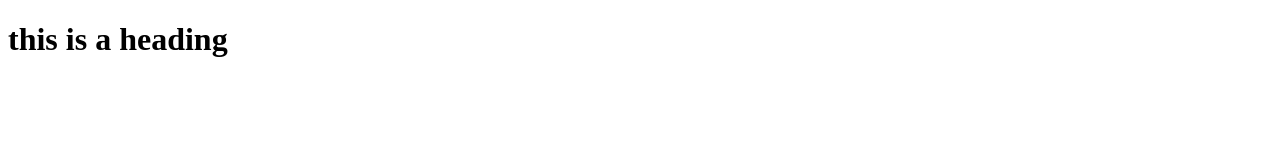
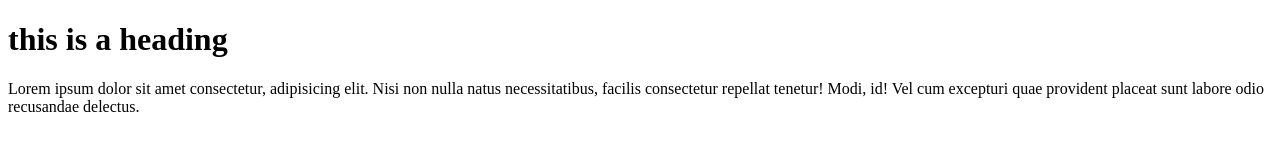
Before and after one commit to kaur1874/gh-demo, a plain HTML site: page index.html in a window 1280 px wide. Drawn offline with Linux system fonts and the light colour scheme.

Commit message:
add a paragraph

```diff
--- a/index.html
+++ b/index.html
@@ -9,5 +9,7 @@
 
    <h1> this is a heading</h1>
 
+   <p>Lorem ipsum dolor sit amet consectetur, adipisicing elit. Nisi non nulla natus necessitatibus, facilis consectetur repellat tenetur! Modi, id! Vel cum excepturi quae provident placeat sunt labore odio recusandae delectus.</p>
+
 </body>
 </html>
```
